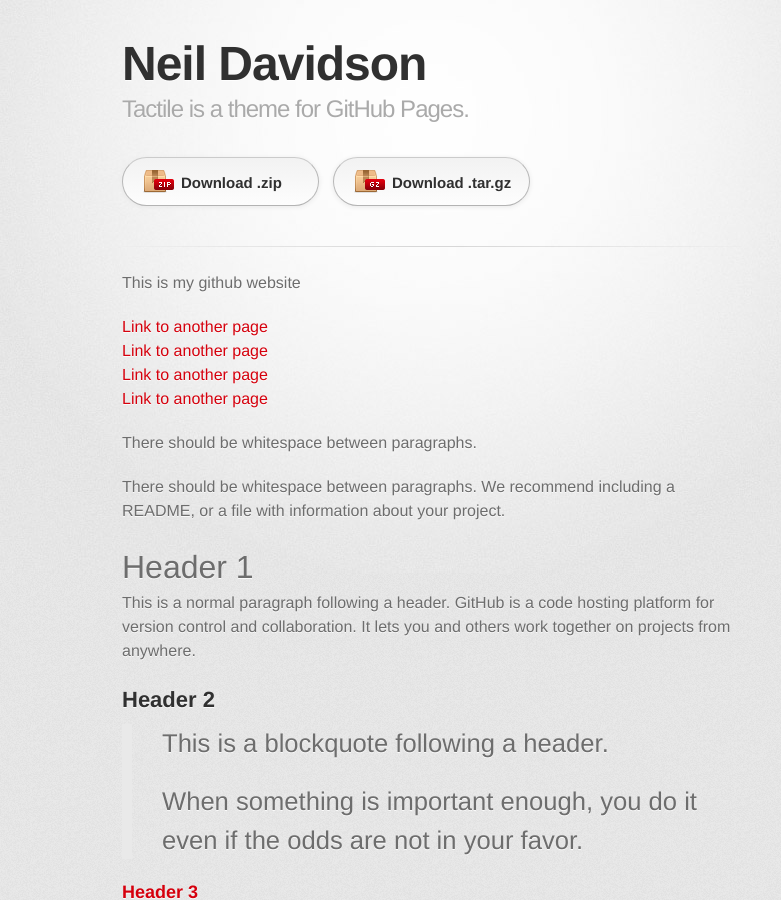
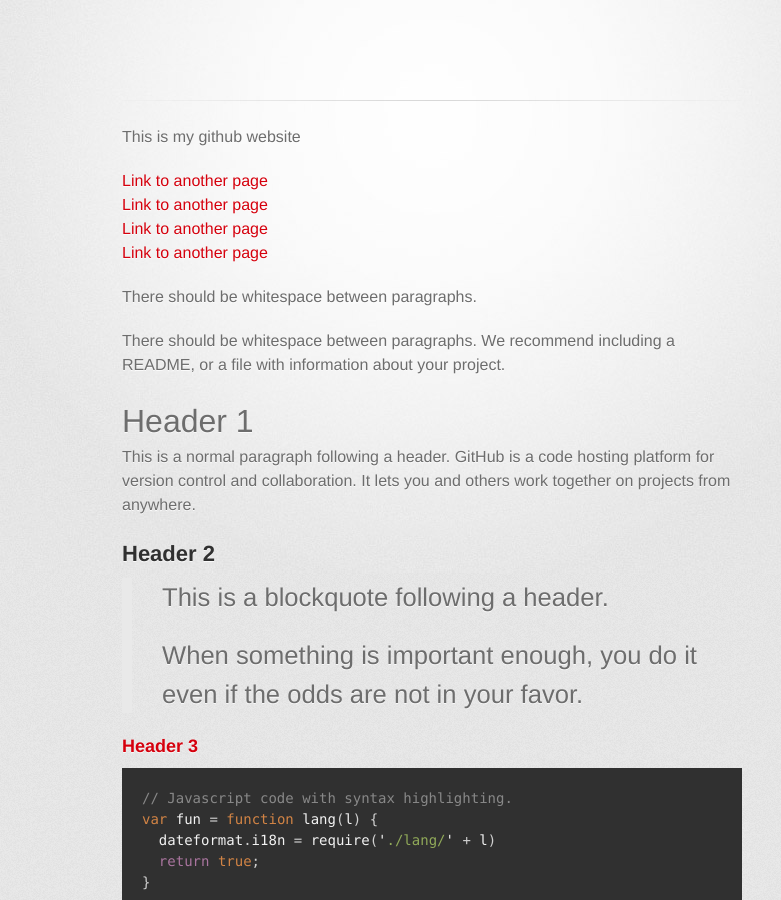
Before and after one commit to davidsonn1/davidsonn1.github.io, a Jekyll site: the page built from index.md, in a window 1280 px wide and 900 px high. Shown: the whole window, without its empty margins (208-989 px from the left). Built offline with Jekyll 4.4.1, drawn with Linux system fonts in a browser that asks for light colours; some web fonts are replaced; our own code applies the rules of GitHub Pages for plain Markdown files.

Commit message:
Update default.html

```diff
--- a/_layouts/default.html
+++ b/_layouts/default.html
@@ -19,13 +19,11 @@
       <div class="inner">
 
         <header>
-          <h1>{{ page.title | default: site.title | default: site.github.repository_name }}</h1>
-          <h2>{{ page.description | default: site.description | default: site.github.project_tagline }}</h2>
+
         </header>
         <section id="downloads" class="clearfix">
           {% if site.show_downloads %}
-          <a href="{{ site.github.zip_url }}" id="download-zip" class="button"><span>Download .zip</span></a>
-          <a href="{{ site.github.tar_url }}" id="download-tar-gz" class="button"><span>Download .tar.gz</span></a>
+
           {% endif %}
 	{% if site.github.public %}
 	  {% if site.github.is_project_page %}
```
